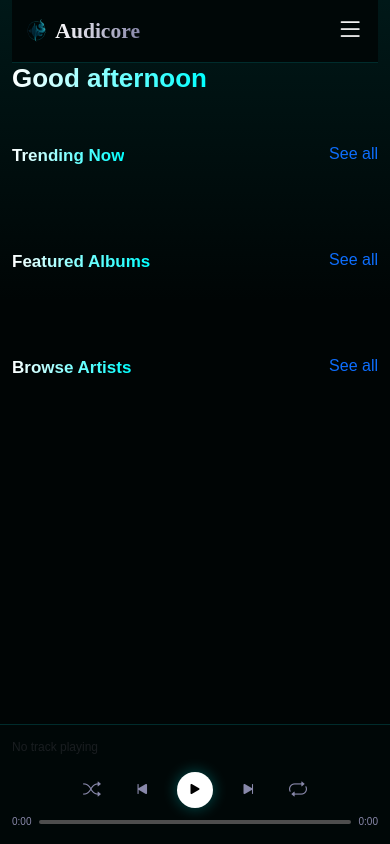
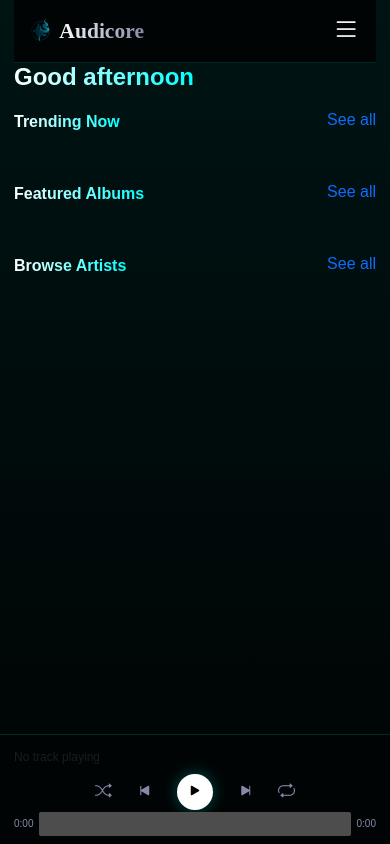
Before and after one commit to KeshavGupta-0/Audicore, a Flask app: page / in a window 390 px wide; the page is wider, and only the part inside the window is pictured. Run offline with Flask 3, Linux system fonts and the light colour scheme; data that the repository does not hold is empty; some libraries are stand-ins or nearby versions; some web fonts are replaced.

Commit message:
Fix mobile black space (dvh units), add touch scrubbing to progress bar, improve responsive layout

```diff
--- a/static/css/styles.css
+++ b/static/css/styles.css
@@ -241,7 +241,6 @@
       .detail-hero-text { font-size: 48px !important; }
       .hero-cover { width: 160px !important; height: 160px !important; }
       .music-card { min-width: 150px; padding: 12px; }
-      .song-row { grid-template-columns: 36px 50px 1fr 1fr 60px; }
       .nav-item { padding: 10px 16px; gap: 12px; font-size: 14px; }
       .logo { padding: 16px; font-size: 20px; }
     }
@@ -251,191 +250,236 @@
     ============================================================ */
     @media (max-width: 768px) {
 
-      /* --- Layout --- */
-      body { overflow: hidden; }
+      /* --- Root layout: flex column, fill full screen --- */
+      html, body {
+        height: 100%;
+        overflow: hidden;
+      }
 
+      /* dvh is the 'dynamic viewport height' — correctly handles mobile browser chrome */
       #app-grid {
         display: flex !important;
         flex-direction: column !important;
         height: 100vh !important;
+        height: 100dvh !important;
         width: 100% !important;
         overflow: hidden !important;
+        position: relative !important;
       }
 
-      /* Sidebar becomes a full-height off-canvas drawer */
+      /* Desktop grid-area assignments must be removed */
+      .sidebar, .main-area, .player-bar {
+        grid-column: unset !important;
+        grid-row: unset !important;
+      }
+
+      /* --- Sidebar: fixed off-canvas drawer --- */
       .sidebar {
         display: none !important;
         position: fixed !important;
         top: 0 !important;
         left: 0 !important;
-        width: 75vw !important;
-        max-width: 300px !important;
-        height: 100vh !important;
+        width: 78vw !important;
+        max-width: 290px !important;
+        height: 100% !important;
+        height: 100dvh !important;
         z-index: 1050 !important;
-        box-shadow: 10px 0 40px rgba(0,0,0,0.8) !important;
+        box-shadow: 8px 0 40px rgba(0,0,0,0.85) !important;
         background: #000d0d !important;
         overflow-y: auto !important;
+        flex-direction: column !important;
       }
       .sidebar.mobile-open {
         display: flex !important;
       }
       .mobile-overlay {
-        position: fixed;
-        inset: 0;
-        background: rgba(0,0,0,0.65);
-        z-index: 1040;
-        backdrop-filter: blur(4px);
+        position: fixed !important;
+        inset: 0 !important;
+        background: rgba(0,0,0,0.65) !important;
+        z-index: 1040 !important;
+        backdrop-filter: blur(4px) !important;
       }
 
-      /* Main area fills the space between header bar and player bar */
-      .main-area {
-        flex: 1 1 auto !important;
-        overflow-y: auto !important;
-        overflow-x: hidden !important;
-        padding: 0 12px 12px !important;
-        min-height: 0 !important;
-      }
-
-      /* Sticky top bar on mobile */
+      /* --- Mobile top header --- */
       .mobile-header {
-        flex-shrink: 0 !important;
+        flex: 0 0 auto !important;
         display: flex !important;
         justify-content: space-between !important;
         align-items: center !important;
-        padding: 10px 14px !important;
+        padding: 10px 16px !important;
         border-bottom: 1px solid var(--border) !important;
-        background: rgba(0, 8, 8, 0.97) !important;
-        backdrop-filter: blur(12px) !important;
-        z-index: 100 !important;
-        position: sticky !important;
-        top: 0 !important;
+        background: rgba(0,5,5,0.98) !important;
+        backdrop-filter: blur(16px) !important;
+        z-index: 200 !important;
+        -webkit-backdrop-filter: blur(16px) !important;
       }
 
+      /* --- Main content area --- */
+      .main-area {
+        flex: 1 1 0% !important;
+        overflow-y: auto !important;
+        overflow-x: hidden !important;
+        padding: 0 14px 16px !important;
+        min-height: 0 !important;
+        background: linear-gradient(180deg, #001414 0%, #000505 100%) !important;
+        -webkit-overflow-scrolling: touch !important;
+      }
+
+      /* --- Player bar: fixed at the very bottom --- */
+      .player-bar {
+        flex: 0 0 auto !important;
+        display: flex !important;
+        flex-direction: column !important;
+        justify-content: center !important;
+        height: auto !important;
+        min-height: 110px !important;
+        padding: 8px 14px !important;
+        padding-bottom: calc(8px + env(safe-area-inset-bottom)) !important;
+        gap: 4px !important;
+        border-top: 1px solid var(--border) !important;
+        background: rgba(0, 5, 5, 0.98) !important;
+        backdrop-filter: blur(20px) !important;
+        -webkit-backdrop-filter: blur(20px) !important;
+        z-index: 300 !important;
+        /* Reset grid template from desktop */
+        grid-template-columns: unset !important;
+        grid-template-rows: unset !important;
+        align-items: stretch !important;
+      }
+
+      /* Player row 1: song info + like */
+      .player-left {
+        display: flex !important;
+        flex-direction: row !important;
+        align-items: center !important;
+        gap: 10px !important;
+        width: 100% !important;
+        min-width: 0 !important;
+        margin-bottom: 4px !important;
+      }
+      .player-left img {
+        width: 40px !important;
+        height: 40px !important;
+        border-radius: 6px !important;
+        flex-shrink: 0 !important;
+        object-fit: cover !important;
+      }
+      .player-left > div {
+        min-width: 0 !important;
+        flex: 1 !important;
+      }
+
+      /* Player row 2: playback controls */
+      .player-center {
+        display: flex !important;
+        flex-direction: column !important;
+        align-items: center !important;
+        gap: 4px !important;
+        width: 100% !important;
+      }
+      .player-center > .d-flex {
+        gap: 24px !important;
+        margin-bottom: 2px !important;
+      }
+      .player-center .control-btn { font-size: 17px !important; padding: 0 !important; }
+      .player-center .play-btn {
+        width: 36px !important;
+        height: 36px !important;
+        font-size: 17px !important;
+      }
+      .progress-container {
+        width: 100% !important;
+        gap: 6px !important;
+      }
+      .progress-container span { font-size: 10px !important; white-space: nowrap !important; }
+      /* Tall tap target for progress bar */
+      .progress-bar-custom { height: 4px !important; }
+
+      /* Hide volume on mobile */
+      .player-right { display: none !important; }
+
       /* --- Typography --- */
-      h1 { font-size: 22px !important; }
-      h2 { font-size: 17px !important; }
-      h3 { font-size: 15px !important; }
-      .hero-text { font-size: 26px !important; }
-      .detail-hero-text { font-size: 28px !important; }
+      h1 { font-size: 20px !important; }
+      h2 { font-size: 16px !important; }
+      h3 { font-size: 14px !important; }
+      .hero-text { font-size: 24px !important; }
+      .detail-hero-text { font-size: 26px !important; }
 
       /* --- Hero Section --- */
-      .hero-section { padding: 16px 0 !important; margin-bottom: 16px !important; }
+      .hero-section {
+        padding: 12px 0 !important;
+        margin-bottom: 12px !important;
+        gap: 12px !important;
+      }
       .hero-content {
         flex-direction: column !important;
         align-items: center !important;
         text-align: center !important;
-        gap: 12px !important;
+        gap: 10px !important;
       }
-      .hero-cover { width: 100px !important; height: 100px !important; }
-      .hero-section .d-flex.gap-3 { justify-content: center !important; flex-wrap: wrap !important; }
+      .hero-cover { width: 90px !important; height: 90px !important; }
+      .hero-section .d-flex.gap-3 {
+        justify-content: center !important;
+        flex-wrap: wrap !important;
+        gap: 8px !important;
+      }
 
-      /* --- Cards & Horizontal Scroll --- */
+      /* --- Cards --- */
       .horizontal-scroll {
         gap: 10px !important;
-        padding-bottom: 10px !important;
+        padding: 4px 0 12px !important;
+        scroll-snap-type: x mandatory !important;
         -webkit-overflow-scrolling: touch !important;
       }
       .music-card {
-        min-width: 130px !important;
-        max-width: 130px !important;
+        min-width: 128px !important;
+        max-width: 128px !important;
         padding: 10px !important;
         gap: 6px !important;
+        border-radius: 10px !important;
+        scroll-snap-align: start !important;
       }
       .card-title { font-size: 12px !important; }
       .card-subtitle { font-size: 11px !important; }
 
       /* --- Genre Tiles --- */
       .genre-tile {
-        font-size: 16px !important;
-        min-height: 80px !important;
-        padding: 14px !important;
+        font-size: 15px !important;
+        min-height: 72px !important;
+        padding: 12px !important;
+        border-radius: 10px !important;
       }
 
       /* --- Song Rows --- */
       .song-row {
-        grid-template-columns: 32px 44px 1fr 40px !important;
-        padding: 8px 6px !important;
-        gap: 6px !important;
+        grid-template-columns: 28px 40px 1fr 36px !important;
+        padding: 8px 4px !important;
+        gap: 8px !important;
       }
-      .song-row .row-album,
-      .song-row th:nth-child(4),
-      .song-row td:nth-child(4) { display: none !important; }
-      .song-row img { width: 36px !important; height: 36px !important; }
+      .song-row > *:nth-child(4) { display: none !important; }
+      .song-row img { width: 34px !important; height: 34px !important; }
+      .song-row .row-actions { gap: 8px !important; }
 
-      /* --- Player Bar: 2-row compact layout --- */
-      .player-bar {
-        flex-shrink: 0 !important;
-        display: grid !important;
-        grid-template-columns: 1fr !important;
-        grid-template-rows: auto auto !important;
-        height: auto !important;
-        min-height: 120px !important;
-        max-height: 150px !important;
-        padding: 8px 12px 10px !important;
-        gap: 6px !important;
-        border-top: 1px solid var(--border) !important;
-        background: rgba(0, 8, 8, 0.97) !important;
-        backdrop-filter: blur(20px) !important;
-      }
-
-      /* Row 1: Song info (left) + like button (right) */
-      .player-left {
-        display: flex !important;
-        align-items: center !important;
-        gap: 10px !important;
-        width: 100% !important;
-        min-width: 0 !important;
-        overflow: hidden !important;
-      }
-      .player-left img {
-        width: 42px !important;
-        height: 42px !important;
-        border-radius: 6px !important;
-        flex-shrink: 0 !important;
-      }
-      .player-left > div {
-        min-width: 0 !important;
-        flex: 1 !important;
-      }
-      .player-left .text-truncate { max-width: 100% !important; }
-
-      /* Row 2: Controls + progress, volume hidden */
-      .player-center {
-        width: 100% !important;
-        display: flex !important;
-        flex-direction: column !important;
-        align-items: center !important;
-        gap: 4px !important;
-      }
-      .player-center .d-flex.align-items-center.gap-4 {
-        gap: 20px !important;
-        margin-bottom: 2px !important;
-      }
-      .player-center .control-btn { font-size: 18px !important; }
-      .player-center .play-btn { width: 36px !important; height: 36px !important; font-size: 18px !important; }
-      .progress-container { width: 100% !important; }
-      .progress-container span { font-size: 10px !important; }
-
-      /* Hide volume control on mobile — use device hardware buttons */
-      .player-right { display: none !important; }
+      /* --- Section spacing --- */
+      .section-header, .mb-4 { margin-bottom: 10px !important; }
+      .mb-5 { margin-bottom: 16px !important; }
+      .mt-4 { margin-top: 10px !important; }
 
       /* --- Modals --- */
       .modal-dialog {
-        margin: 8px !important;
+        margin: 8px auto !important;
         max-width: calc(100vw - 16px) !important;
       }
-      .modal-content { padding: 12px !important; border-radius: 12px !important; }
-      .upload-zone { padding: 24px 16px !important; }
-
-      /* --- Upload Form --- */
+      .modal-content {
+        padding: 10px !important;
+        border-radius: 14px !important;
+      }
+      .upload-zone { padding: 20px 12px !important; }
+      .tab-content .p-4 { padding: 10px !important; }
       .animate__fadeIn > div[style*="maxWidth"] {
-        padding: 12px !important;
+        padding: 10px !important;
         margin: 0 !important;
       }
-      .tab-content .p-4 { padding: 12px !important; }
-
-      /* --- Misc --- */
-      .section-header { margin-bottom: 12px !important; }
     }
 
     /* ============================================================
@@ -443,8 +487,9 @@
     ============================================================ */
     @media (max-width: 380px) {
       .music-card { min-width: 110px !important; max-width: 110px !important; }
-      .hero-text { font-size: 22px !important; }
-      .player-bar { min-height: 110px !important; }
-      .player-center .play-btn { width: 32px !important; height: 32px !important; font-size: 16px !important; }
-      .player-center .control-btn { font-size: 16px !important; }
+      .hero-text { font-size: 20px !important; }
+      .player-bar { min-height: 100px !important; }
+      .player-center .play-btn { width: 32px !important; height: 32px !important; font-size: 15px !important; }
+      .player-center .control-btn { font-size: 15px !important; }
+      .player-left img { width: 36px !important; height: 36px !important; }
     }
--- a/static/js/app.jsx
+++ b/static/js/app.jsx
@@ -217,7 +217,8 @@
 
       const handleSeek = (e) => {
         const rect = e.currentTarget.getBoundingClientRect();
-        const percent = (e.clientX - rect.left) / rect.width;
+        const clientX = e.touches ? e.touches[0].clientX : (e.changedTouches ? e.changedTouches[0].clientX : e.clientX);
+        const percent = Math.max(0, Math.min(1, (clientX - rect.left) / rect.width));
         const newTime = percent * duration;
         audioRef.current.currentTime = newTime;
         setProgress(newTime);
@@ -266,7 +267,13 @@
             </div>
             <div className="progress-container">
               <span>{formatTime(progress)}</span>
-              <div className="progress-bar-custom" onClick={handleSeek}>
+              <div
+                className="progress-bar-custom"
+                onClick={handleSeek}
+                onTouchEnd={handleSeek}
+                onTouchMove={handleSeek}
+                style={{ padding: '10px 0', margin: '-10px 0', boxSizing: 'content-box' }}
+              >
                 <div className="progress-fill" style={{ width: `${duration ? (progress/duration)*100 : 0}%` }}></div>
               </div>
               <span>{formatTime(duration)}</span>
```
